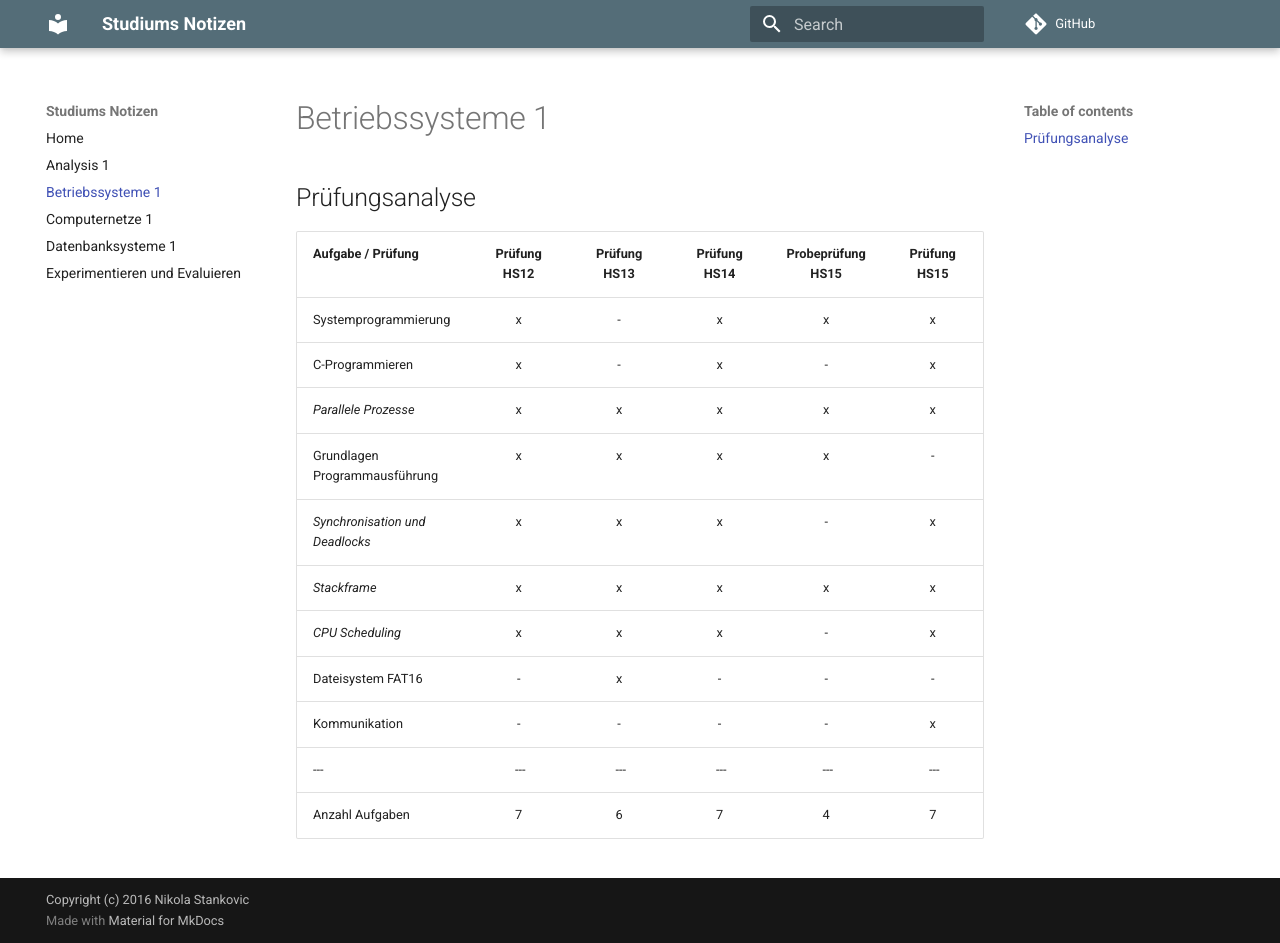
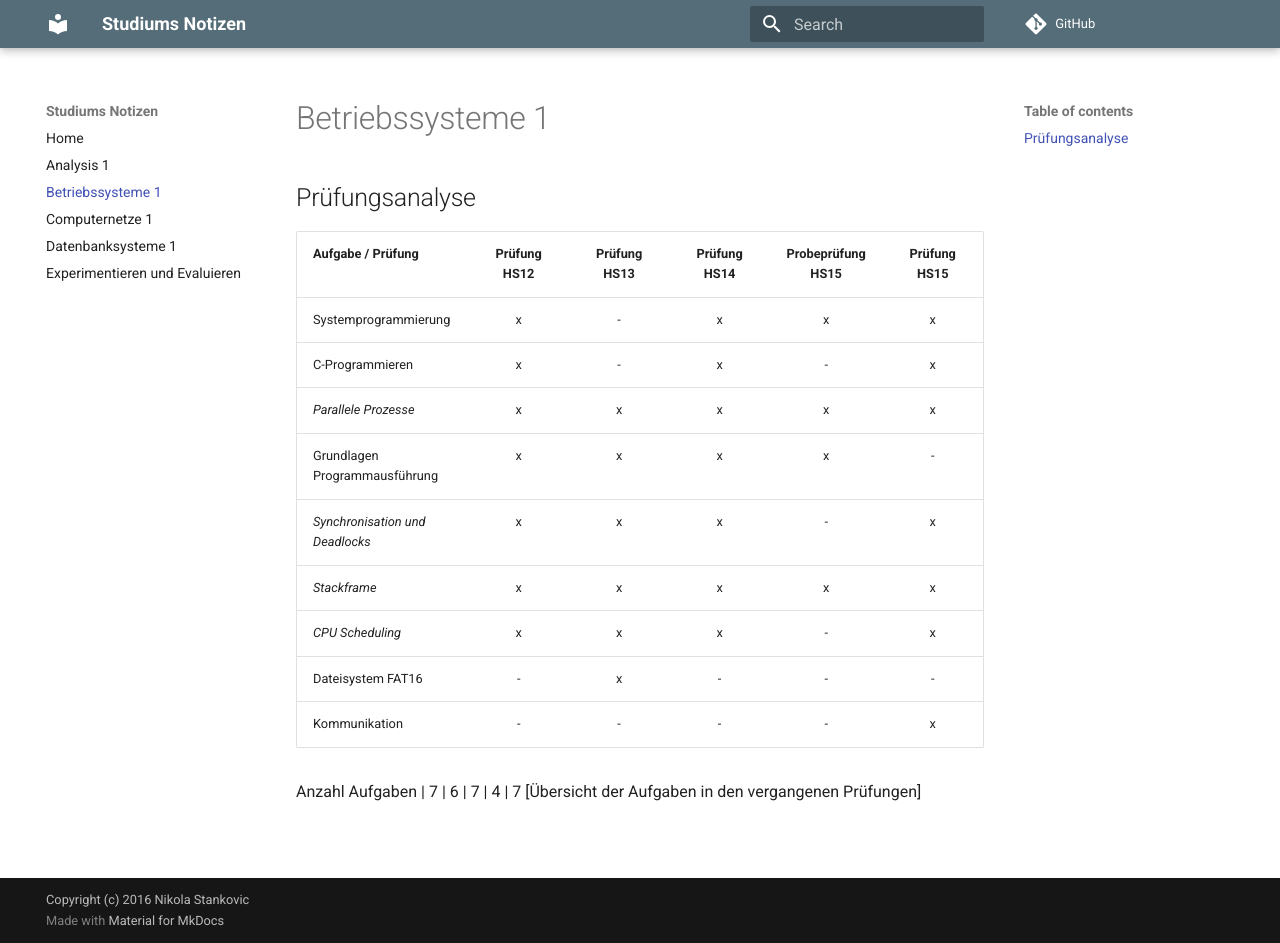
Before and after one commit to nik-sta/studium, an MkDocs documentation site: the page built from docs/betriebssysteme-1.md, in a window 1280 px wide and 943 px high. Built offline with MkDocs 1.6.1 and Material for MkDocs 9.7.7, drawn with Linux system fonts in a browser that asks for light colours; comment, search, counter and statistics services are not loaded; old or Windows-style settings are respelled for this version of MkDocs.

Commit message:
Tabelle aktualisiert

```diff
--- a/docs/betriebssysteme-1.md
+++ b/docs/betriebssysteme-1.md
@@ -13,5 +13,6 @@ Grundlagen Programmausführung   | x             | x             | x
 *CPU Scheduling*                | x             | x             | x             | -                  | x
 Dateisystem FAT16               | -             | x             | -             | -                  | -
 Kommunikation                   | -             | -             | -             | -                  | x
----                             | ---           | ---           | ---           | ---                | ---
+
 Anzahl Aufgaben                 | 7             | 6             | 7             | 4                  | 7
+[Übersicht der Aufgaben in den vergangenen Prüfungen]
```
